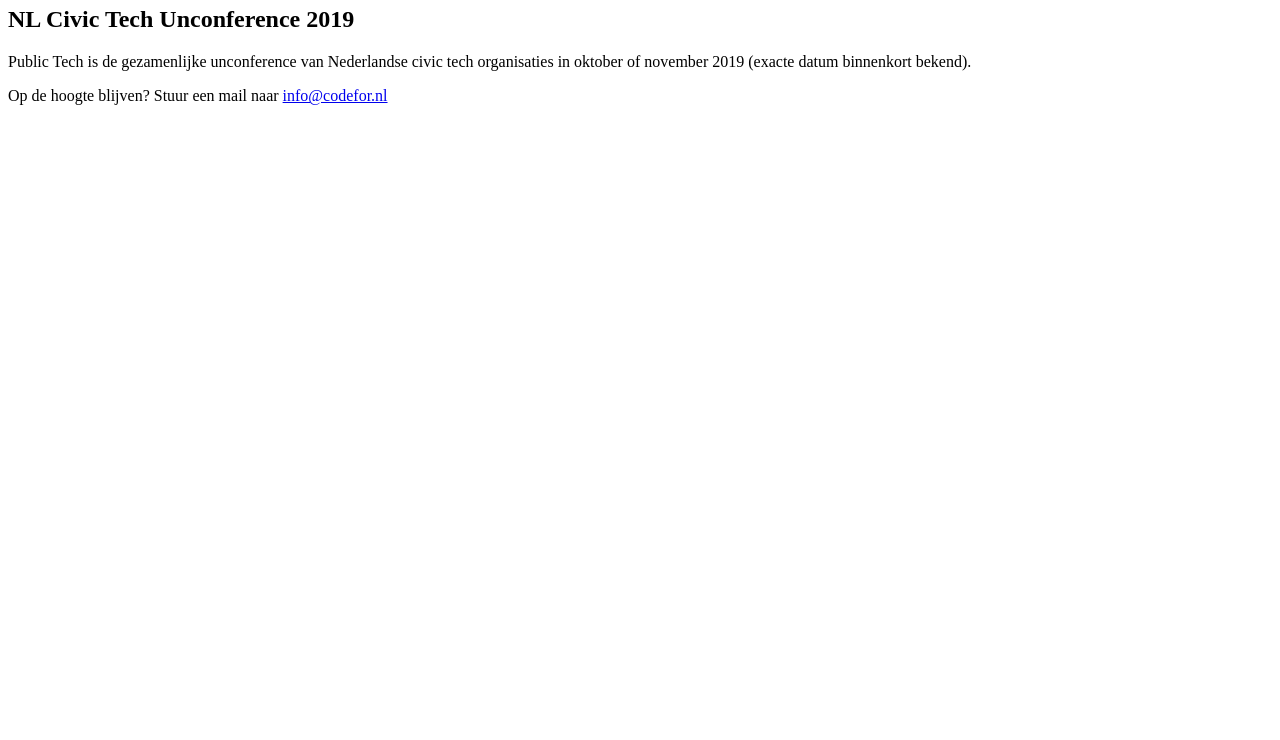
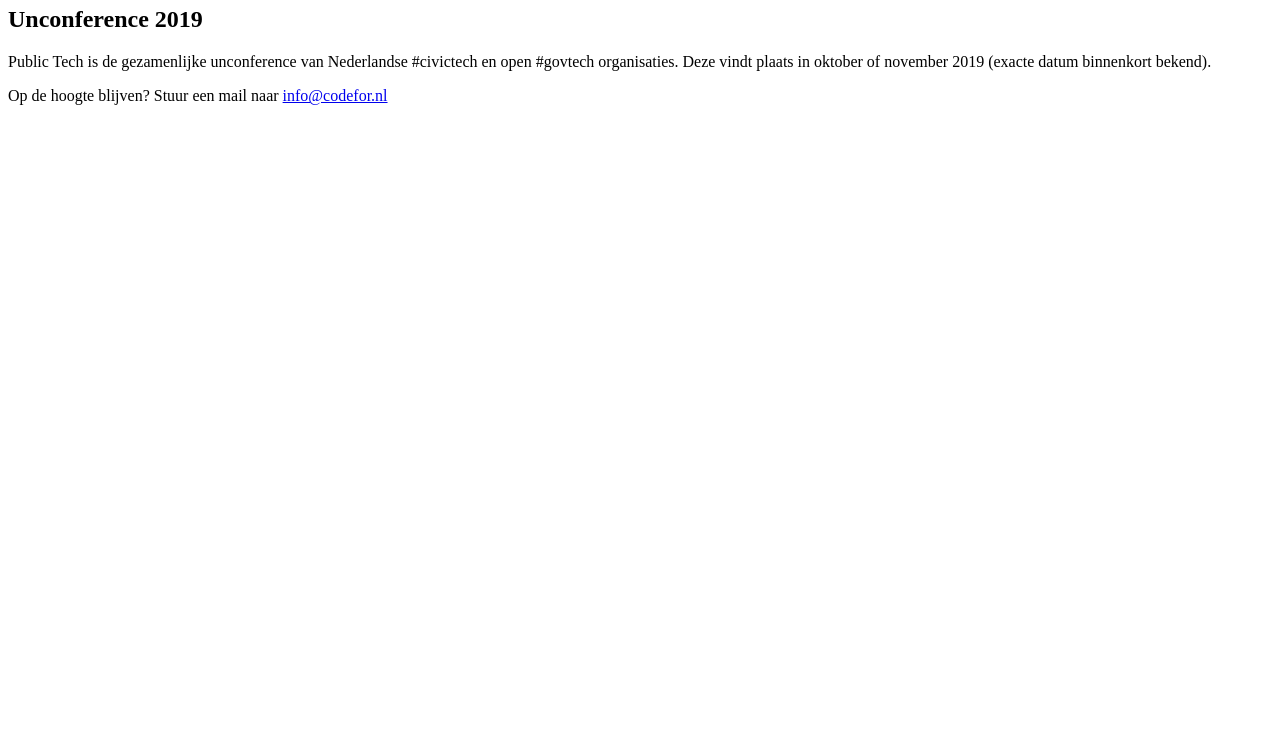
Before and after one commit to codefornl/unconference, a plain HTML site: page index.html in a window 1280 px wide. Shown: the part 60-800 px from the top of the page. Drawn offline with Linux system fonts and the light colour scheme.

Commit message:
Update index.html

```diff
--- a/index.html
+++ b/index.html
@@ -1,7 +1,7 @@
 <h1>Public Tech</h1>
 
-<h2>NL Civic Tech Unconference 2019</h2>
+<h2>Unconference 2019</h2>
 
-<p>Public Tech is de gezamenlijke unconference van Nederlandse civic tech organisaties in oktober of november 2019 (exacte datum binnenkort bekend).</p>
+<p>Public Tech is de gezamenlijke unconference van Nederlandse #civictech en open #govtech organisaties. Deze vindt plaats in oktober of november 2019 (exacte datum binnenkort bekend).</p>
 
 <p>Op de hoogte blijven? Stuur een mail naar <a href="info@codefor.nl">info@codefor.nl</a></p>
```
